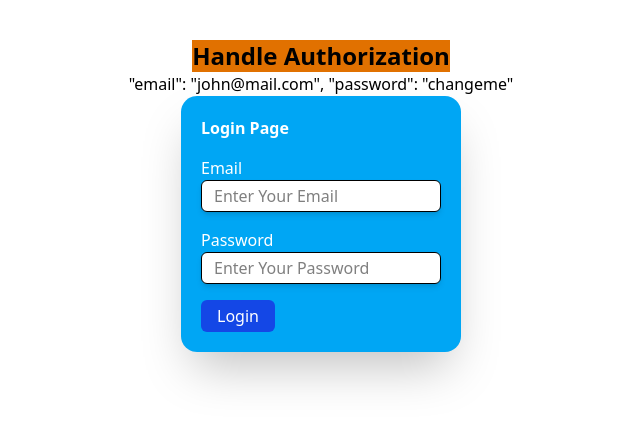
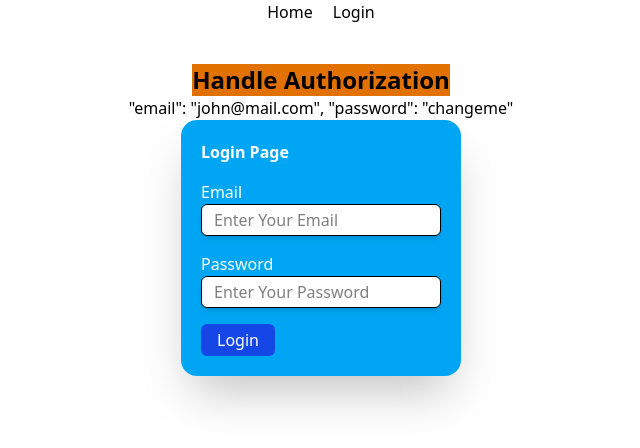
Before and after one commit to MAnwarulhaq/authInReactusingAxiosintercepter, a React (Vite) app: page /login in a window 1280 px wide. Shown: the top 448 px of the page, without its empty margins (319-959 px from the left). Built offline with nearby package versions, Linux system fonts and the light colour scheme.

Commit message:
Update the code

```diff
--- a/src/App.jsx
+++ b/src/App.jsx
@@ -4,13 +4,14 @@ import './App.css'
 import Login from './Login'
 import Profile from './Profile'
 import { Routes,Route } from 'react-router-dom'
+import Navbar from './Navbar'
 
 
 function App() {
 
   return (
     <>
-
+     <Navbar/>
      <Routes>
       <Route path='/' element={ <Profile />}/>
       <Route path='/login' element={<Login/>}/>
--- a/src/Login.jsx
+++ b/src/Login.jsx
@@ -58,30 +58,31 @@ const Login = () => {
 
 
     return (
-        <div className='flex flex-col items-center justify-center m-10'>
-            <h1 className='bg-amber-600 text-2xl font-bold'>Handle Authorization</h1>
-            <h1> "email": "john@mail.com",
-                "password": "changeme"</h1>
-            <div className='bg-sky-500 w-70 p-5 rounded-2xl shadow-2xl'>
-                <p className='text-white font-semibold mb-4'>Login Page</p>
+          <div className="flex flex-col items-center justify-center m-10">
+      <h1 className="bg-amber-600 text-2xl font-bold">Handle Authorization</h1>
+      <h1>
+        "email": "john@mail.com", "password": "changeme"
+      </h1>
+      <div className="bg-sky-500 w-70 p-5 rounded-2xl shadow-2xl">
+        <p className="text-white font-semibold mb-4">Login Page</p>
 
-                <div className='mb-4'>
-                    <p className='text-white'>Email</p>
+        <div className="mb-4">
+          <p className="text-white">Email</p>
           <input
             type="email"
-                        placeholder='Enter Your Email'
-                        className='border shadow-md h-8 w-60 bg-white rounded-md p-3'
+            placeholder="Enter Your Email"
+            className="border shadow-md h-8 w-60 bg-white rounded-md p-3"
             value={email}
             onChange={(e) => setEmail(e.target.value)}
           />
         </div>
 
-                <div className='mb-4'>
-                    <p className='text-white'>Password</p>
+        <div className="mb-4">
+          <p className="text-white">Password</p>
           <input
             type="password"
-                        placeholder='Enter Your Password'
-                        className='border shadow-md h-8 w-60 bg-white rounded-md p-3'
+            placeholder="Enter Your Password"
+            className="border shadow-md h-8 w-60 bg-white rounded-md p-3"
             value={password}
             onChange={(e) => setPassword(e.target.value)}
           />
@@ -89,10 +90,13 @@ const Login = () => {
 
         <button
           onClick={handlelogin}
-                    className='bg-blue-700 rounded-md px-4 py-1 cursor-pointer text-white'
+          disabled={isLoading}
+          className="bg-blue-700 rounded-md px-4 py-1 cursor-pointer text-white"
         >
-                    Login
+          {isLoading ? "Logging in..." : "Login"}
         </button>
+
+        {error && <p className="text-red-500 mt-2">Login Failed</p>}
       </div>
     </div>
     )
--- /dev/null
+++ b/src/Navbar.jsx
@@ -0,0 +1,21 @@
+import React from 'react'
+import { Link } from 'react-router-dom'
+
+const Navbar = () => {
+    return (
+        <div className=' flex justify-center  gap-5'>
+
+            <div>
+                <Link to="/">Home</Link>
+            </div>
+
+            <div>
+                <Link to="/login">Login</Link>
+            </div>
+
+
+        </div>
+    )
+}
+
+export default Navbar
```
Lines whose indentation alone changed are shown as unchanged.
